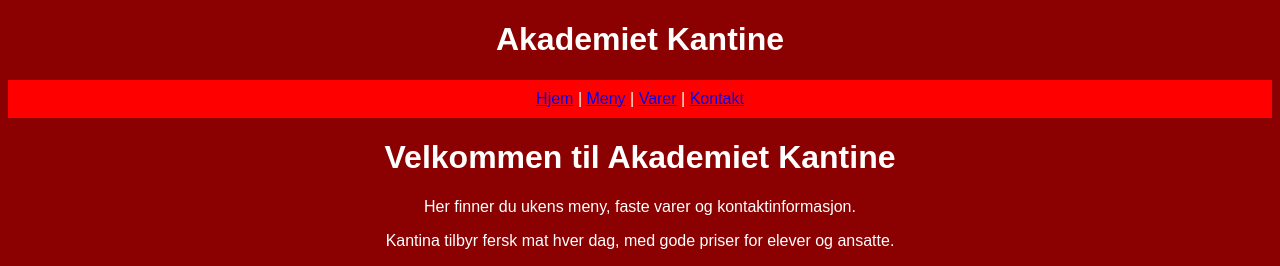
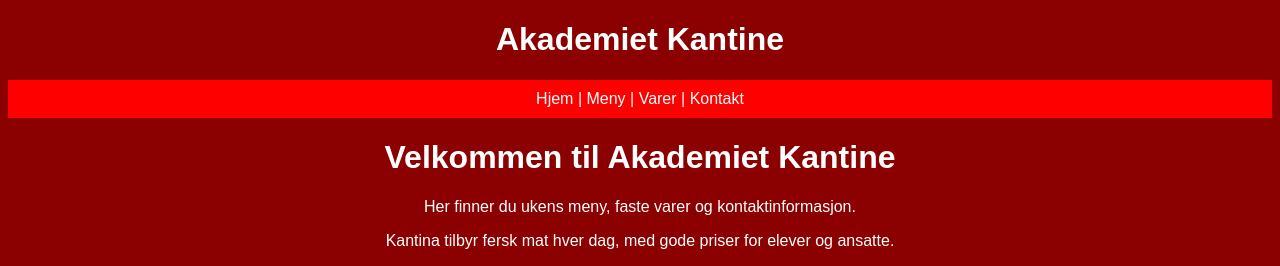
Before and after one commit to Fahad-G200/akademiet_kantino, a Flask app: page / in a window 1280 px wide. Shown: the top 266 px of the page. Run offline with Flask 3, Linux system fonts and the light colour scheme.

Commit message:
Stilte lenkene i menyen til hvit farge

```diff
--- a/static/css/style.css
+++ b/static/css/style.css
@@ -12,3 +12,9 @@ body {
     background-color: red;
     padding: 10px;
 }
+
+/* Lenker i menyen */
+.navbar a {
+    color: white;
+    text-decoration: none;
+}
```
